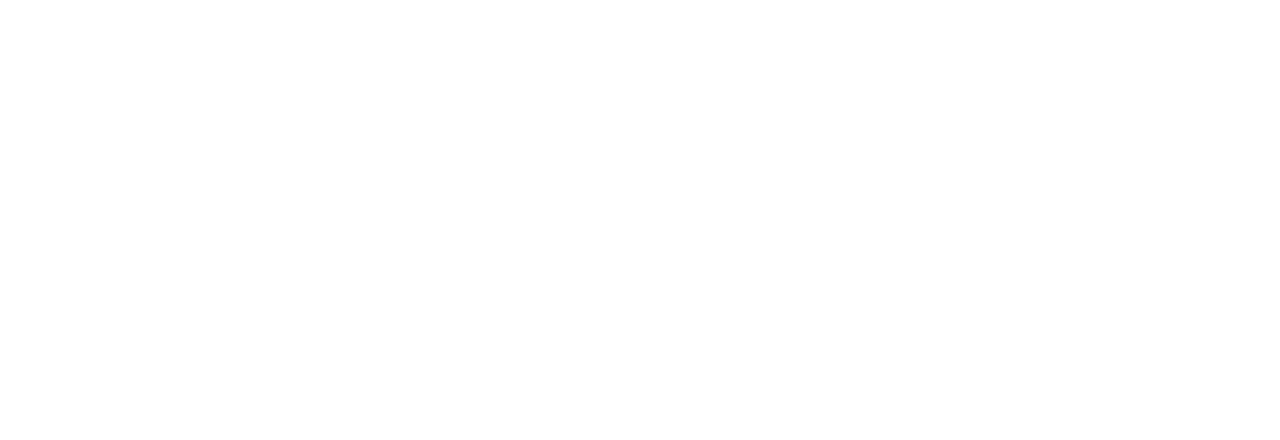
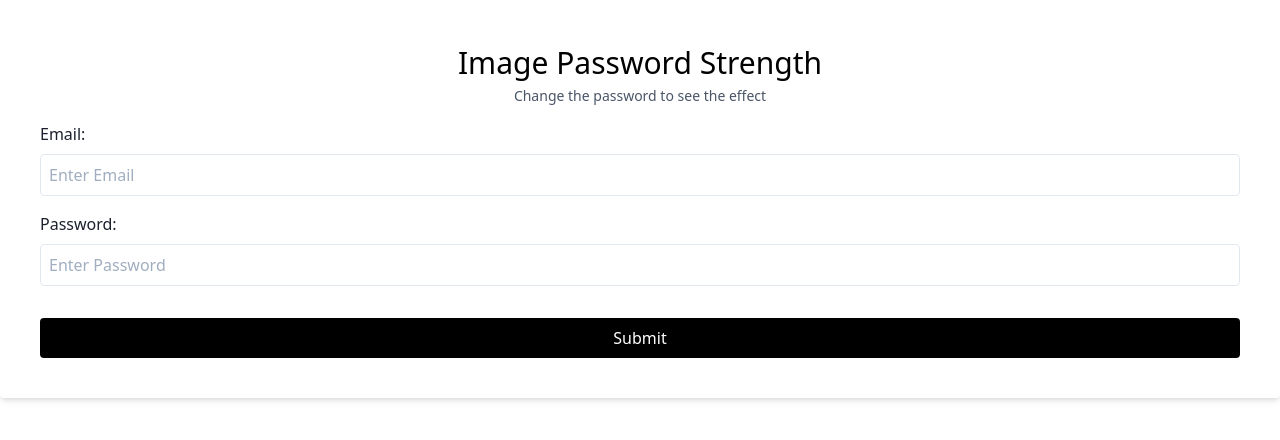
Before and after one commit to Danutzz8/Password-str-bg, a plain HTML site: page index.html in a window 1280 px wide. Drawn offline with nearby package versions, Linux system fonts and the light colour scheme.

Commit message:
second commit

```diff
--- a/index.html
+++ b/index.html
@@ -1,12 +1,50 @@
 <!DOCTYPE html>
 <html lang="en">
-<head>
-    <meta charset="UTF-8">
-    <meta http-equiv="X-UA-Compatible" content="IE=edge">
-    <meta name="viewport" content="width=device-width, initial-scale=1.0">
-    <title>Document</title>
-</head>
-<body>
+  <head>
+    <meta charset="UTF-8" />
+    <meta name="viewport" content="width=device-width, initial-scale=1.0" />
+    <link
+      rel="stylesheet"
+      href="https://cdnjs.cloudflare.com/ajax/libs/tailwindcss/1.8.11/tailwind.min.css"
+      integrity="sha512-KO1h5ynYuqsFuEicc7DmOQc+S9m2xiCKYlC3zcZCSEw0RGDsxcMnppRaMZnb0DdzTDPaW22ID/gAGCZ9i+RT/w=="
+      crossorigin="anonymous"
+    />
+    <link rel="icon" href="https://i.pinimg.com/564x/9a/55/81/9a5581b10592547f5ffef6f22e2b7158.jpg" />
+    <link rel="stylesheet" href="style.css" />
+    <title>Password Strength Backround</title>
+  </head>
+  <body>
+    <div class="background" id="background"></div>
+    <div class="bg-white rounded p-10 text-center shadow-md">
+      <h1 class="text-3xl">Image Password Strength</h1>
+      <p class="text-sm text-gray-700">Change the password to see the effect</p>
+      <div class="my-4 text-left">
+        <label for="email" class="text-gray-900">Email:</label>
+        <input
+          type="text"
+          class="border block w-full p-2 mt-2 rounded"
+          id="email"
+          placeholder="Enter Email"
+        />
+      </div>
 
-</body>
+      <div class="my-4 text-left">
+        <label for="email" class="text-gray-900">Password:</label>
+        <input
+          type="password"
+          class="border block w-full p-2 mt-2 rounded"
+          id="password"
+          placeholder="Enter Password"
+        />
+      </div>
+
+      <button
+        class="bg-black text-white py-2 mt-4 inline-block w-full rounded"
+        type="submit"
+      >
+        Submit
+      </button>
+    </div>
+    <script src="script.js"></script>
+  </body>
 </html>
```
